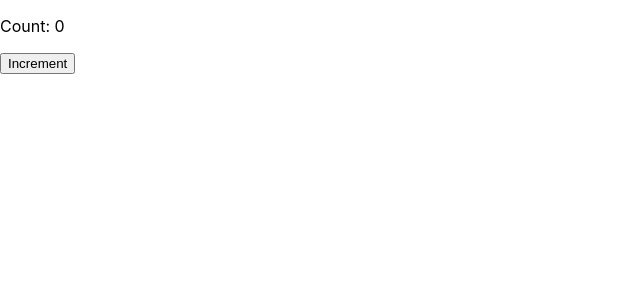
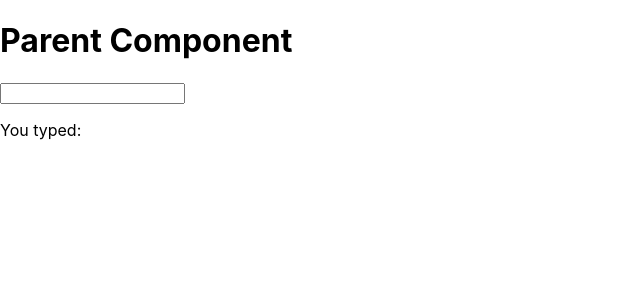
Before and after one commit to mlestrella843/React_Meta, a React (Create React App) app in the folder firstapp/: page / in a window 1280 px wide. Shown: the top 300 px of the page, without its empty margins (0-640 px from the left). Built offline with nearby package versions, Linux system fonts and the light colour scheme.

Commit message:
useState into the Child Component

```diff
--- a/firstapp/src/App.js
+++ b/firstapp/src/App.js
@@ -1,6 +1,7 @@
 // import logo from './logo.svg';
 import './App.css';
-import ParentComponent from "./components/exercise1/ParentComponent";
+//import ParentComponent from "./components/exercise1/ParentComponent";
+import ParentComponent from "./components/exercise2/ParentComponent";
 
 
 function App() {
--- /dev/null
+++ b/firstapp/src/components/exercise2/ChildComponent.js
@@ -0,0 +1,17 @@
+import React, {useState} from "react";
+
+function ChildComponent() {
+    const [text, setText] = useState('');
+
+    return (
+      <div>
+        <input
+          type="text"
+          value={text}
+          onChange={(e) => setText(e.target.value)}
+        />
+        <p>You typed: {text}</p>
+      </div>
+    );
+  }
+  export default ChildComponent;
--- /dev/null
+++ b/firstapp/src/components/exercise2/ParentComponent.js
@@ -0,0 +1,14 @@
+
+import React from 'react';
+import ChildComponent from './ChildComponent';
+
+function ParentComponent() {
+  return (
+    <div>
+      <h1>Parent Component</h1>
+      <ChildComponent />
+    </div>
+  );
+}
+
+export default ParentComponent;
```
